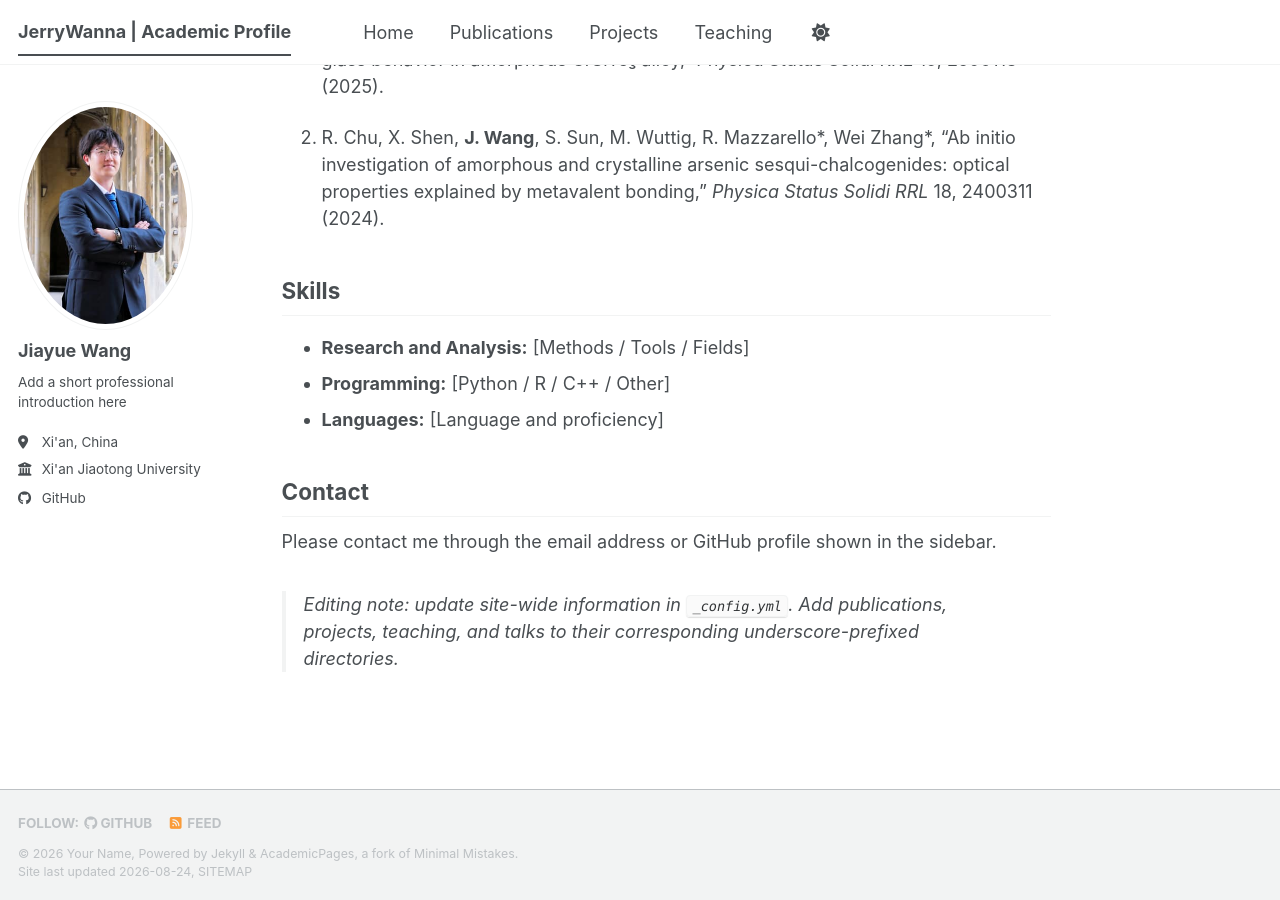
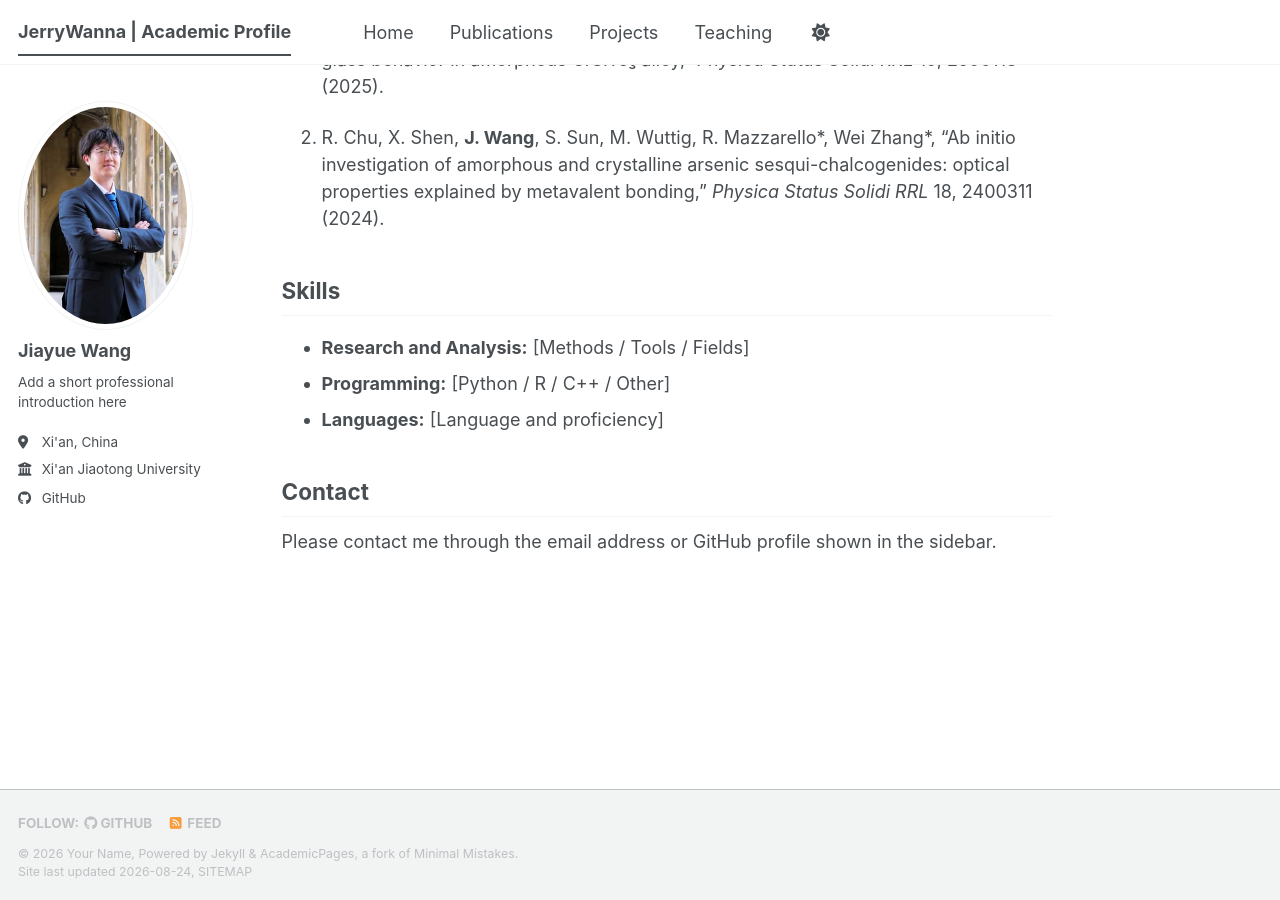
Before and after one commit to JerryWanna/JerryWanna.github.io, a Jekyll site: the page built from _pages/about.md, in a window 1280 px wide and 900 px high, scrolled down 1285 px. Built offline with Jekyll 4.4.1, drawn with Linux system fonts in a browser that asks for light colours; a style sheet for code colours, icons or effects is not loaded.

Commit message:
Update about.md

```diff
--- a/_pages/about.md
+++ b/_pages/about.md
@@ -51,5 +51,3 @@ Central South University · 2018–2022
 ## Contact
 
 Please contact me through the email address or GitHub profile shown in the sidebar.
-
-> Editing note: update site-wide information in `_config.yml`. Add publications, projects, teaching, and talks to their corresponding underscore-prefixed directories.
```
